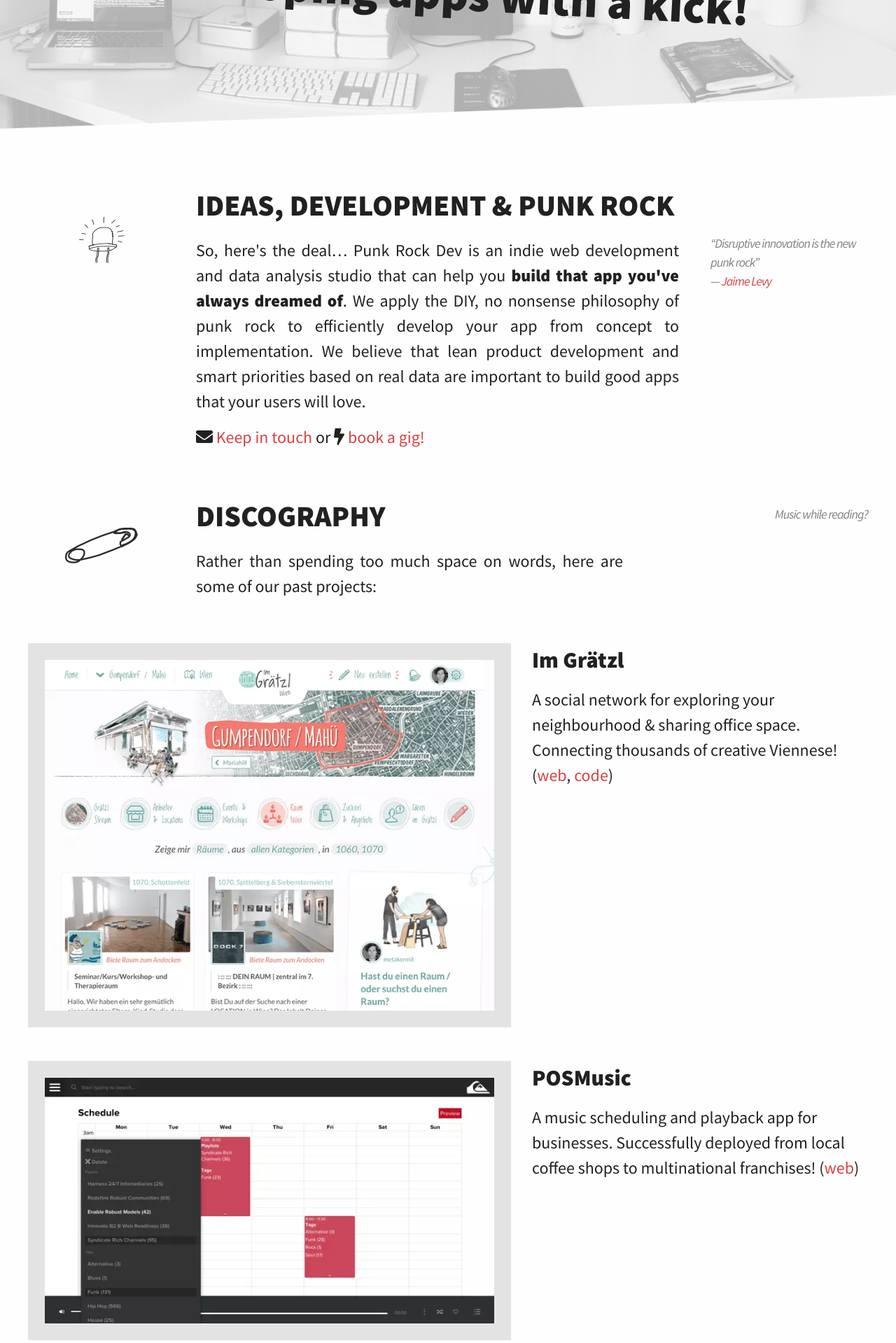
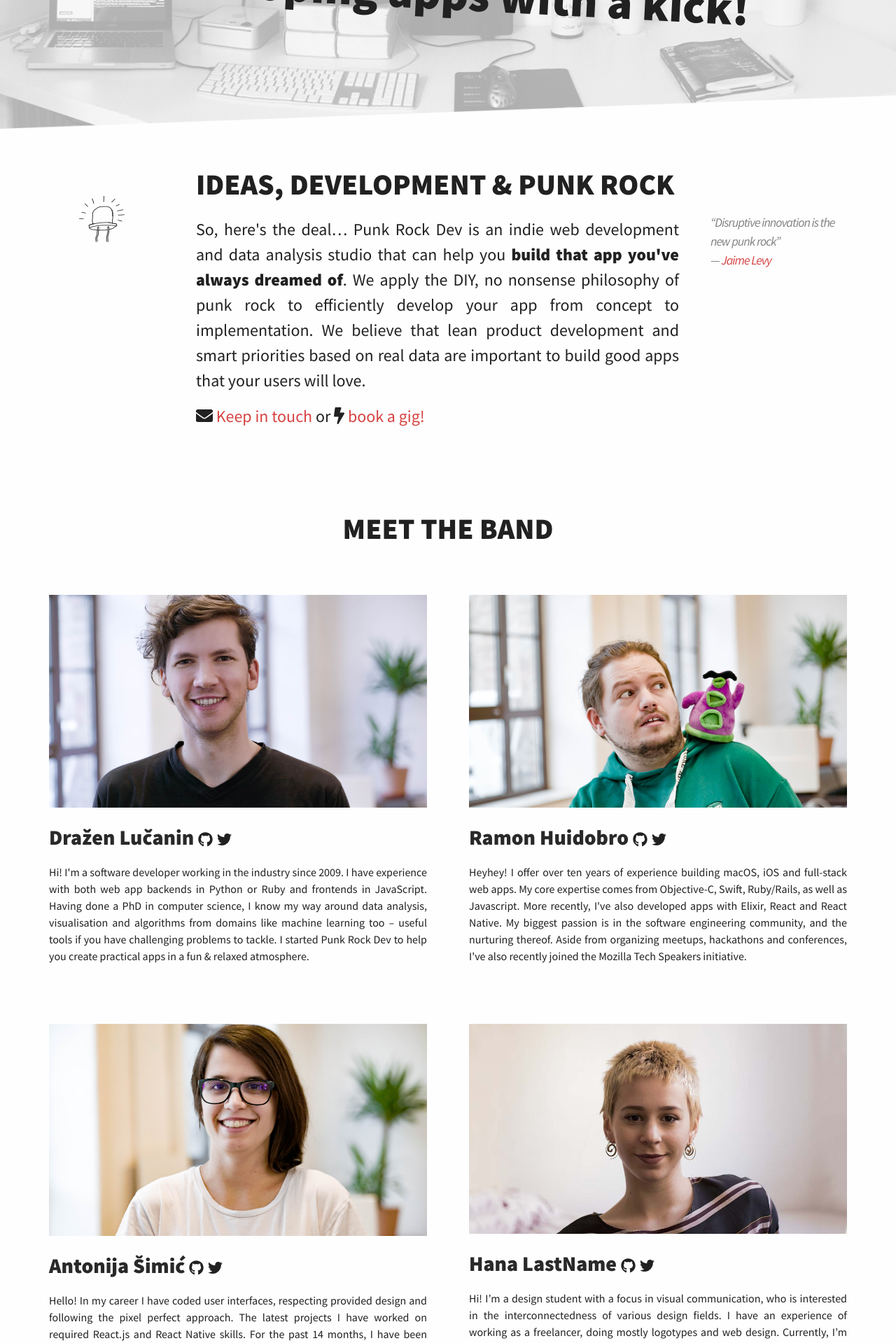
Before and after one commit to punkrockdev/punkrockdev.github.io, a Jekyll site: the page built from index.md, in a window 1280 px wide. Shown: the part 350-2269 px from the top of the page at 70% size. Built offline with Jekyll 4.4.1, drawn with Linux system fonts in a browser that asks for light colours; nearby versions of some CDN libraries; comment, search, counter and statistics services are not loaded; some of the changed text lies outside the part shown; grey boxes are pictures that could not be loaded.

Commit message:
add about section; add image of each team member; add description for every member;

```diff
--- a/_layouts/home.html
+++ b/_layouts/home.html
@@ -43,7 +43,7 @@ are important to build good apps that your users will love.
     </div>
 </div>
 
-<div class="row" >
+<!-- <div class="row" >
     <div class="col-1-5">
         <aside class="doodle">
             <picture>
@@ -60,12 +60,12 @@ are important to build good apps that your users will love.
     </div>
     <div class="col-1-4-5 hide-desktop flush-right">
         <!-- <p>Play some cool tunes while you read about the <strong>smashing apps</strong> Punk Rock Dev can build for you.</p> -->
-        <p class="flush-right"><blockquote class="no-leading">Music while reading?</blockquote></p>
+        <!-- <p class="flush-right"><blockquote class="no-leading">Music while reading?</blockquote></p>
         <iframe src="https://embed.spotify.com/?uri=spotify:user:1138064765:playlist:6E52OGawG1plGSO9GT1yNC" width="250" height="80" frameborder="0" allowtransparency="true"></iframe>
     </div>
-</div>
+</div> -->
 
-<div class="row">
+<!-- <div class="row">
     <div class="app-screenshot">
         <div class="col-3-5">
             <picture>
@@ -79,9 +79,9 @@ are important to build good apps that your users will love.
             <p>A social network for exploring your neighbourhood & sharing office space. Connecting thousands of creative Viennese! (<a href="https://www.imgraetzl.at" >web</a>, <a href="https://github.com/imGraetzl/">code</a>)</p>
         </div>
     </div>
-</div>
+</div> -->
 
-<div class="row">
+<!-- <div class="row">
     <div class="app-screenshot">
         <div class="col-3-5">
             <picture>
@@ -95,9 +95,9 @@ are important to build good apps that your users will love.
             <p>A music scheduling and playback app for businesses. Successfully deployed from local coffee shops to multinational franchises! (<a href="https://www.posmusic.com" >web</a>)</p>
         </div>
     </div>
-</div>
+</div> -->
 
-<div class="row">
+<!-- <div class="row">
     <div class="app-screenshot">
         <div class="col-3-5">
             <picture>
@@ -111,9 +111,9 @@ are important to build good apps that your users will love.
             <p>A crowd shopping marketplace. From idea to paying customers in just a few months! (<a href="http://www.crosho.com/" >web</a>)</p>
         </div>
     </div>
-</div>
+</div> -->
 
-<div class="row">
+<!-- <div class="row">
     <div class="app-screenshot">
         <div class="col-3-5">
             <picture>
@@ -127,9 +127,9 @@ are important to build good apps that your users will love.
             <p>Online learning platform for high school kids. More than 200 courses authored & 28k quiz questions answered so far! (<a href="http://www.esquirrel.at/" >web</a>)</p>
         </div>
     </div>
-</div>
+</div> -->
 
-<div class="row">
+<!-- <div class="row">
     <div class="app-screenshot">
         <div class="col-3-5">
             <picture>
@@ -143,57 +143,82 @@ are important to build good apps that your users will love.
             <p>A volunteer management app for helping refugees. In 1 year grew to 60 organisations & 1400 volunteers! (<a href="https://www.where2help.wien/" >web</a>, <a href="https://github.com/where2help" >code</a>)</p>
         </div>
     </div>
-</div>
+</div> -->
 
 <div id="the-band" class="row">
-    <div class="col-2-5 col-offset-1-5">
-        <h2>THE BAND</h2>
+    <div class="col text-center">
+        <h2>MEET THE BAND</h2>
     </div>
-    <div class="col-2-5">
+    <!-- <div class="col-2-5">
         <picture>
             <source srcset="images/laptop.webp" type="image/webp">
             <source srcset="images/laptop.png" type="image/png">
             <img src="images/laptop.png" alt="laptop doodle">
         </picture>
+    </div> -->
+</div>
+<div class="row" style="padding: 0;">
+    <div class="col-1-2 about-col">
+        <picture>
+            <source srcset="images/team/drazen.jpg" type="image/jpg">
+            <img src="images/team/drazen.jpg" alt="photo of Dražen" class="mugshot">
+        </picture>
+
+        <h3><a href="https://metakermit.com/" class="about-name">Dražen Lučanin</a> <a href="https://github.com/metakermit"><i class="fab fa-github"></i></a> <a href="https://twitter.com/metakermit"><i class="fab fa-twitter"></i></a></h3>
+        <p class="about-description">Hi! I'm a software developer working in the industry since 2009. I have experience with both web app backends in Python or Ruby and frontends in JavaScript. Having done a PhD in computer science, I know my way around data analysis, visualisation and algorithms from domains like machine learning too – useful tools if you have challenging problems to tackle. I started Punk Rock Dev to help you create practical apps in a fun & relaxed atmosphere.</p>
     </div>
-</div>
-<div class="row" style="padding: 0;" >
-    <div class="col-1-4-5">
-        <picture>
-            <source srcset="images/ja.webp" type="image/webp">
-            <source srcset="images/ja.png" type="image/png">
-            <img src="images/ja.png" alt="photo of Dražen" class="mugshot">
-        </picture>
+
+    <div class="col-1-2 about-col">
+
+      <picture>
+          <source srcset="images/team/ramon.jpg" type="image/jpg">
+          <img src="images/team/ramon.jpg" alt="photo of Dražen" class="mugshot">
+      </picture>
+
+        <h3><a href="https://metakermit.com/" class="about-name">Ramon Huidobro</a> <a href="https://github.com/metakermit"><i class="fab fa-github"></i></a> <a href="https://twitter.com/metakermit"><i class="fab fa-twitter"></i></a></h3>
+        <p class="about-description">
+          Heyhey! I offer over ten years of experience building macOS, iOS and full-stack web apps. My core expertise comes from Objective-C, Swift, Ruby/Rails, as well as Javascript. More recently, I've also developed apps with Elixir, React and React Native. My biggest passion is in the software engineering community, and the nurturing thereof. Aside from organizing meetups, hackathons and conferences, I've also recently joined the Mozilla Tech Speakers initiative.
+        </p>
     </div>
-    <div class="col-3-4-5">
-        <h3><a href="https://metakermit.com/">Dražen Lučanin</a> <a href="https://github.com/metakermit"><i class="fab fa-github"></i></a> <a href="https://twitter.com/metakermit"><i class="fab fa-twitter"></i></a></h3>
 
-        <p>Hi! I'm a software developer working in the industry since 2009.
-I have experience with both web app backends
-in <strong>Python</strong> or <strong>Ruby</strong>
-and frontends in <strong>JavaScript</strong>.
-Having done a PhD in computer science,
-I know my way around <strong>data analysis</strong>, visualisation
-and algorithms from domains like <strong>machine learning</strong> too –
-useful tools if you have challenging problems to tackle.
-I started Punk Rock Dev to help you create practical apps
-in a fun &amp; relaxed atmosphere.</p>
+    <div class="col-1-2 about-col">
+      <picture>
+          <source srcset="images/team/antonija.jpg" type="image/jpg">
+          <img src="images/team/antonija.jpg" alt="photo of Dražen" class="mugshot">
+      </picture>
+
+        <h3><a href="https://metakermit.com/" class="about-name">Antonija Šimić</a> <a href="https://github.com/metakermit"><i class="fab fa-github"></i></a> <a href="https://twitter.com/metakermit"><i class="fab fa-twitter"></i></a></h3>
+        <p class="about-description">
+          Hello! In my career I have coded user interfaces, respecting provided design and following the pixel perfect approach. The latest projects I have worked on required React.js and React Native skills. For the past 14 months, I have been mentoring students who want to become professional web developers, mostly teaching them (S)CSS and Javascript. Recently, I started CSS meetup group where we share ideas about CSS and Scss.
+        </p>
     </div>
-    <div class="col-1-5">
-        <blockquote>“Dražen is good at some things like the computers and being tall.”<br/>
-    — <a href="http://aaroncruz.com/" >Aaron Cruz</a></blockquote>
+
+    <div class="col-1-2 about-col">
+      <picture>
+          <source srcset="images/team/hana.jpg" type="image/jpg">
+          <img src="images/team/hana.jpg" alt="photo of Dražen" class="mugshot">
+      </picture>
+
+        <h3><a href="https://metakermit.com/" class="about-name">Hana LastName</a> <a href="https://github.com/metakermit"><i class="fab fa-github"></i></a> <a href="https://twitter.com/metakermit"><i class="fab fa-twitter"></i></a></h3>
+        <p class="about-description">
+            Hi! I’m a design student with a focus in visual communication, who is interested in the interconnectedness of various design fields. I have an experience of working as a freelancer, doing mostly logotypes and web design. Currently, I’m brushing up my UI/UX design skills doing an internship in Berlin.        </p>
     </div>
-</div>
 
-<div class="row" >
-    <div class="col-3-5 col-offset-1-5">
-        <p>On larger projects I work with <strong>a team of skilled developers and designers</strong>
-to deliver the results you want quickly and efficiently.</p>
+
+    <div class="col-1-2 about-col">
+      <picture>
+          <source srcset="images/team/nikola.jpg" type="image/jpg">
+          <img src="images/team/nikola.jpg" alt="photo of Dražen" class="mugshot">
+      </picture>
+
+        <h3><a href="https://metakermit.com/" class="about-name">Nikola Šantić</a> <a href="https://github.com/metakermit"><i class="fab fa-github"></i></a> <a href="https://twitter.com/metakermit"><i class="fab fa-twitter"></i></a></h3>
+        <p class="about-description">
+            Hi! I’m a design student with a focus in visual communication, who is interested in the interconnectedness of various design fields. I have an experience of working as a freelancer, doing mostly logotypes and web design. Currently, I’m brushing up my UI/UX design skills doing an internship in Berlin.        </p>
     </div>
 </div>
 
 
-<div class="row">
+<div class="row contact-section">
     <div class="col-3-5 col-offset-1-5">
         <h2 id="the-gig">THE GIG</h2>
 
@@ -211,24 +236,6 @@ to deliver the results you want quickly and efficiently.</p>
                 <input id="email" type="email" name="email" autocomplete="email" required />
             </div>
             <div class="form-input" >
-                <label for="deadline">When do you expect your project  delivered?</label>
-                <span class="slider-value" >
-                    <output name="deadlineOut" id="deadlineOut">4</output> month(s)
-                </span>
-                <input id="deadline" type="range" name="deadline"
-                       min="1" max="18"
-                       value="4"
-                       oninput="deadlineOut.value = deadline.value" />
-            </div>
-            <div class="form-input" >
-                <label for="budget">Roughly, what's your project budget?</label>
-                <span class="slider-value" >€<output name="budgetOut" id="budgetOut">20</output>k </span>
-                <input id="budget" type="range" name="budget"
-                       min="3" max="100"
-                       value="20"
-                       oninput="budgetOut.value = budget.value" />
-            </div>
-            <div class="form-input" >
                 <label for="description">Describe your project in a couple of sentences:</label>
                 <textarea id="description" name="description"></textarea>
             </div>
@@ -239,15 +246,8 @@ to deliver the results you want quickly and efficiently.</p>
             <input type="submit" value="Get in touch"/>
 
         </form>
+    </div>
 
-    </div>
-    <div class="col-1-5 doodle" id="phone-doodle">
-        <picture>
-            <source srcset="images/phone.webp" type="image/webp">
-            <source srcset="images/phone.png" type="image/png">
-            <img src="images/phone.png" alt="phone doodle">
-        </picture>
-    </div>
 </div>
 
 <div class="raw show-desktop">
--- a/_sass/_grid.scss
+++ b/_sass/_grid.scss
@@ -18,8 +18,12 @@
     padding-right: $grid-pad;
 
 }
-[class*='col-']:last-of-type {
-  padding-right: 0;
+// [class*='col-']:last-of-type {
+//   padding-right: 0;
+// }
+
+.col-1-2 {
+  width: 50%;
 }
 
 .col-1-5 {
--- /dev/null
+++ b/_sass/_helpers.scss
@@ -0,0 +1,3 @@
+.text-center {
+  text-align: center;
+}
--- a/_sass/_layout.scss
+++ b/_sass/_layout.scss
@@ -257,12 +257,12 @@ p {
     text-align: right;
 }
 
-.page-content {
-    padding: $spacing-unit 0;
-    @include media-query($on-palm) {
-        padding: 0;
-    }
-}
+// .page-content {
+//     padding: $spacing-unit 0;
+//     @include media-query($on-palm) {
+//         padding: 0;
+//     }
+// }
 
 .page-heading {
     font-size: 20px;
@@ -307,7 +307,7 @@ p {
 }
 
 .post-content, .page-content {
-    margin-bottom: $spacing-unit;
+    // margin-bottom: $spacing-unit;
 
     h2 {
         font-size: 42px;
@@ -379,15 +379,15 @@ p {
     }
 }
 
-.mugshot {
-    padding: 2em;
-    @include media-query($on-desktop) {
-        padding: 0;
-        padding-top: 0;
-        padding-left: 0;
-        margin-bottom: 13px;
-    }
-}
+// .mugshot {
+//     padding: 2em;
+//     @include media-query($on-desktop) {
+//         padding: 0;
+//         padding-top: 0;
+//         padding-left: 0;
+//         margin-bottom: 13px;
+//     }
+// }
 
 #the-band {
     padding-top: 4em;
@@ -404,3 +404,28 @@ p {
         width: 33%;
     }
 }
+
+.about-col {
+  margin-bottom: 70px;
+  padding-left: 30px;
+
+  .about-description {
+    font-size: 16px;
+  }
+
+  h3 {
+    color: #292929;
+    font-size: 30px;
+    margin-top: 20px;
+
+    a {
+      color: #292929;
+      text-decoration: none;
+      font-size: 70%;
+
+      &.about-name {
+        font-size: 30px;
+      }
+    }
+  }
+}
--- a/css/main.scss
+++ b/css/main.scss
@@ -61,6 +61,7 @@ $grey-color-transparent: rgba(177,172,172,0.34);
 // Import partials from `sass_dir` (defaults to `_sass`)
 @import
 "base",
+"helpers",
 "layout",
 "syntax-highlighting",
 "grid",
```
Also changed, not shown: images/team/Antonija.jpg (added), images/team/Beta.jpg (added), images/team/Drazen.jpg (added), images/team/Hana.jpg (added), images/team/Nikola.jpg (added), images/team/Ramon.jpg (added).
